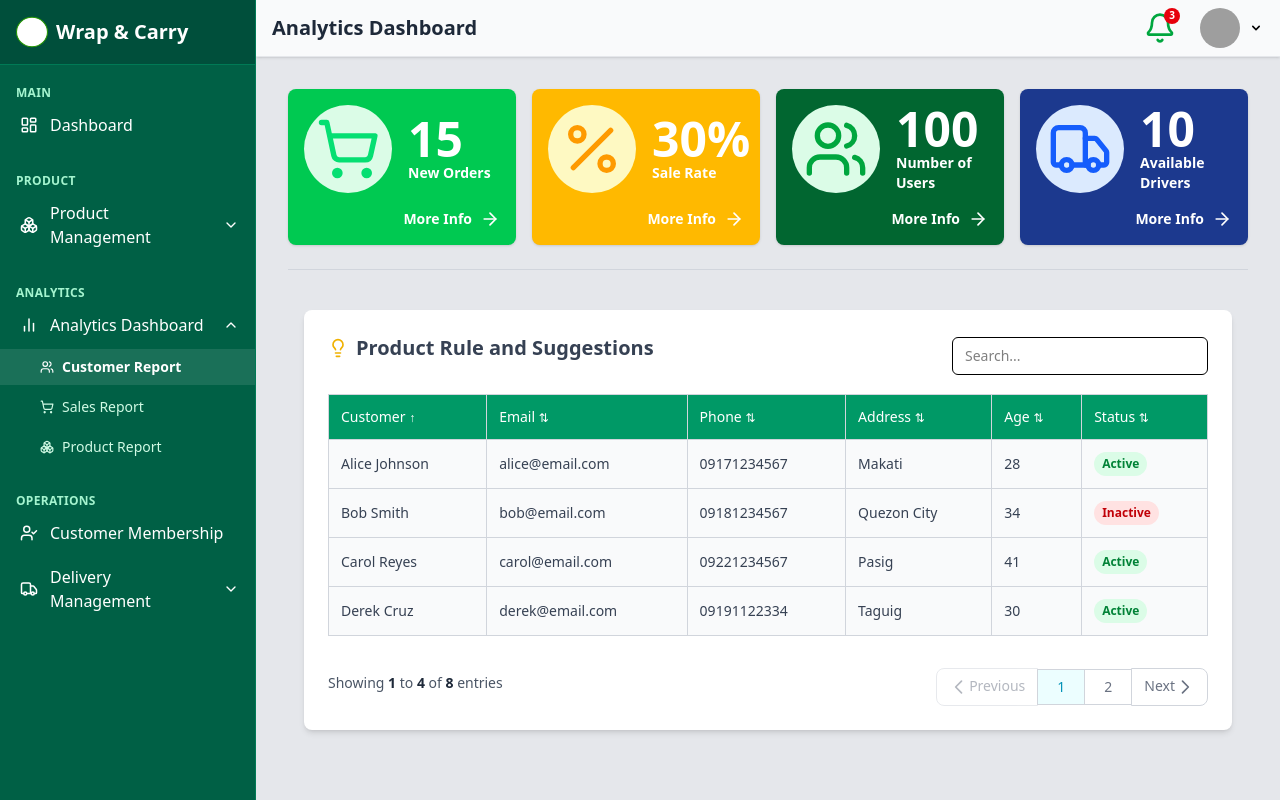
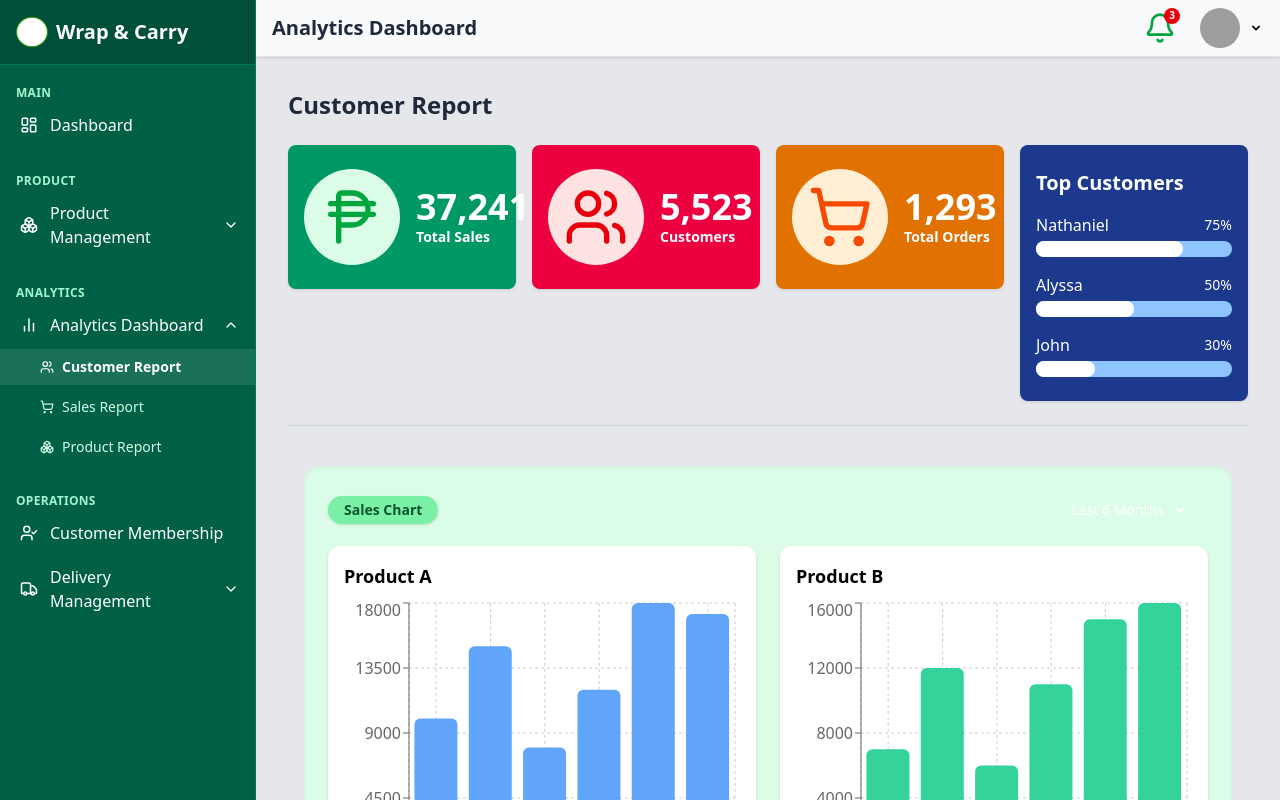
Before and after one commit to MarkDenver01/carry_guides_admin, a React (Vite) app in the folder frontend/: page /dashboard/analytics/customers in a window 1280 px wide. Built offline with nearby package versions, Linux system fonts and the light colour scheme; grey boxes are pictures that could not be loaded.

Commit message:
Added: SalesChartLayout

```diff
--- a/frontend/package.json
+++ b/frontend/package.json
@@ -21,7 +21,8 @@
     "react-dom": "^19.1.0",
     "react-google-recaptcha": "^3.1.0",
     "react-icons": "^5.5.0",
-    "react-router-dom": "^7.6.2"
+    "react-router-dom": "^7.6.2",
+    "recharts": "^3.0.2"
   },
   "devDependencies": {
     "@eslint/js": "^9.24.0",
--- /dev/null
+++ b/frontend/src/layout/analytics/SalesChartLayout.tsx
@@ -0,0 +1,101 @@
+import { useState } from "react";
+import {
+    BarChart,
+    Bar,
+    XAxis,
+    YAxis,
+    Tooltip,
+    ResponsiveContainer,
+    CartesianGrid,
+} from "recharts";
+import {Dropdown, DropdownItem} from "flowbite-react";
+
+const dummyData = {
+    date: [
+        { label: "Jun 1", salesA: 4000, salesB: 3200 },
+        { label: "Jun 2", salesA: 3000, salesB: 2800 },
+        { label: "Jun 3", salesA: 2000, salesB: 2100 },
+        { label: "Jun 4", salesA: 2780, salesB: 2600 },
+        { label: "Jun 5", salesA: 1890, salesB: 2200 },
+    ],
+    month: [
+        { label: "Jan", salesA: 10000, salesB: 7000 },
+        { label: "Feb", salesA: 15000, salesB: 12000 },
+        { label: "Mar", salesA: 8000, salesB: 6000 },
+        { label: "Apr", salesA: 12000, salesB: 11000 },
+        { label: "May", salesA: 18000, salesB: 15000 },
+        { label: "Jun", salesA: 17241, salesB: 16000 },
+    ],
+    year: [
+        { label: "2021", salesA: 24000, salesB: 20000 },
+        { label: "2022", salesA: 30000, salesB: 27000 },
+        { label: "2023", salesA: 34241, salesB: 31000 },
+        { label: "2024", salesA: 37241, salesB: 35000 },
+    ],
+};
+
+export default function SalesChartLayout() {
+    const [filter, setFilter] = useState<"date" | "month" | "year">("month");
+
+    const data = dummyData[filter];
+
+    return (
+        <div className="p-6 rounded-2xl bg-green-100 shadow-inner">
+            {/* Header */}
+            <div className="flex justify-between items-center mb-4">
+        <span className="bg-green-300 text-green-900 font-semibold px-4 py-1 rounded-full text-sm shadow-sm">
+          Sales Chart
+        </span>
+                <Dropdown label={filterLabel(filter)} dismissOnClick={true}>
+                    <DropdownItem onClick={() => setFilter("date")}>By Date</DropdownItem>
+                    <DropdownItem onClick={() => setFilter("month")}>By Month</DropdownItem>
+                    <DropdownItem onClick={() => setFilter("year")}>By Year</DropdownItem>
+                </Dropdown>
+            </div>
+
+            {/* Two Charts Side-by-Side */}
+            <div className="grid grid-cols-1 md:grid-cols-2 gap-6">
+                {/* Chart A */}
+                <div className="bg-white p-4 rounded-xl shadow">
+                    <h3 className="text-lg font-semibold mb-2">Product A</h3>
+                    <ResponsiveContainer width="100%" height={300}>
+                        <BarChart data={data}>
+                            <CartesianGrid strokeDasharray="3 3" />
+                            <XAxis dataKey="label" />
+                            <YAxis />
+                            <Tooltip />
+                            <Bar dataKey="salesA" fill="#60a5fa" radius={[6, 6, 0, 0]} />
+                        </BarChart>
+                    </ResponsiveContainer>
+                </div>
+
+                {/* Chart B */}
+                <div className="bg-white p-4 rounded-xl shadow">
+                    <h3 className="text-lg font-semibold mb-2">Product B</h3>
+                    <ResponsiveContainer width="100%" height={300}>
+                        <BarChart data={data}>
+                            <CartesianGrid strokeDasharray="3 3" />
+                            <XAxis dataKey="label" />
+                            <YAxis />
+                            <Tooltip />
+                            <Bar dataKey="salesB" fill="#34d399" radius={[6, 6, 0, 0]} />
+                        </BarChart>
+                    </ResponsiveContainer>
+                </div>
+            </div>
+        </div>
+    );
+}
+
+function filterLabel(filter: string) {
+    switch (filter) {
+        case "date":
+            return "Last 7 Days";
+        case "month":
+            return "Last 6 Months";
+        case "year":
+            return "Last 3 Years";
+        default:
+            return "Filter";
+    }
+}
--- a/frontend/src/page/analytics/sub/CustomerReport.tsx
+++ b/frontend/src/page/analytics/sub/CustomerReport.tsx
@@ -1,84 +1,88 @@
-import {ArrowRight, Percent, ShoppingCart, Truck, Users} from "lucide-react";
-import DashboardTable from "../../../layout/dashboard/DashboardTableLayout.tsx";
+import { Users, PhilippinePeso, ShoppingCart } from "lucide-react";
+import SalesChartLayout from "../../../layout/analytics/SalesChartLayout";
 
 export default function CustomerReport() {
-    return(
+    return (
         <div className="p-4 flex flex-col gap-6">
+            {/* Page Title */}
+            <h1 className="text-2xl font-bold text-gray-800">Customer Report</h1>
+
             {/* First Grid Section */}
-            <div className="grid grid-cols-1 md:grid-cols-4 gap-4">
-                {/* NEW ORDERS */}
-                <div className="flex flex-col justify-between gap-4 p-4 bg-green-500 rounded-lg shadow hover:shadow-md transition">
+            <div className="grid grid-cols-1 md:grid-cols-4 gap-4 items-start">
+                {/* TOTAL SALES */}
+                <div className="flex flex-col justify-between gap-4 py-6 px-4 bg-emerald-600 rounded-lg shadow hover:shadow-md transition">
                     <div className="flex items-center gap-4">
-                        <div className="p-3 bg-green-100 text-green-400 rounded-full">
+                        <div className="p-4 bg-green-100 text-green-600 rounded-full">
+                            <PhilippinePeso size={64} />
+                        </div>
+                        <div>
+                            <div className="text-4xl font-bold text-white">37,241</div>
+                            <div className="text-sm font-semibold text-white">Total Sales</div>
+                        </div>
+                    </div>
+                </div>
+
+                {/* CUSTOMERS */}
+                <div className="flex flex-col justify-between gap-4 py-6 px-4 bg-rose-600 rounded-lg shadow hover:shadow-md transition">
+                    <div className="flex items-center gap-4">
+                        <div className="p-4 bg-red-100 text-red-600 rounded-full">
+                            <Users size={64} />
+                        </div>
+                        <div>
+                            <div className="text-4xl font-bold text-white">5,523</div>
+                            <div className="text-sm font-semibold text-white">Customers</div>
+                        </div>
+                    </div>
+                </div>
+
+                {/* ORDERS */}
+                <div className="flex flex-col justify-between gap-4 py-6 px-4 bg-amber-600 rounded-lg shadow hover:shadow-md transition">
+                    <div className="flex items-center gap-4">
+                        <div className="p-4 bg-orange-100 text-orange-600 rounded-full">
                             <ShoppingCart size={64} />
                         </div>
                         <div>
-                            <div className="text-5xl font-bold text-white">15</div>
-                            <div className="text-sm font-semibold text-white">New Orders</div>
+                            <div className="text-4xl font-bold text-white">1,293</div>
+                            <div className="text-sm font-semibold text-white">Total Orders</div>
                         </div>
-                    </div>
-                    <div className="flex justify-end">
-                        <button className="group flex items-center gap-2 text-sm font-semibold text-white hover:underline">
-                            More Info
-                            <ArrowRight size={20} className="transition-transform group-hover:translate-x-1 group-hover:text-white" />
-                        </button>
                     </div>
                 </div>
 
-                {/* SALES RATES */}
-                <div className="flex flex-col justify-between gap-4 p-4 bg-amber-400 rounded-lg shadow hover:shadow-md transition">
-                    <div className="flex items-center gap-4">
-                        <div className="p-3 bg-yellow-100 text-amber-500 rounded-full">
-                            <Percent size={64} />
+                {/* TOP CUSTOMERS */}
+                <div className="flex flex-col gap-4 py-6 px-4 bg-blue-900 rounded-lg shadow hover:shadow-md transition">
+                    <h1 className="text-xl font-semibold text-white">Top Customers</h1>
+
+                    {/* Customer 1 */}
+                    <div>
+                        <div className="flex justify-between items-center text-white mb-1">
+                            <span className="font-medium">Nathaniel</span>
+                            <span className="text-sm">75%</span>
                         </div>
-                        <div>
-                            <div className="text-5xl font-bold text-white">30%</div>
-                            <div className="text-sm font-semibold text-white">Sale Rate</div>
+                        <div className="w-full bg-blue-300 rounded-full h-4">
+                            <div className="bg-white h-4 rounded-full" style={{ width: '75%' }}></div>
                         </div>
                     </div>
-                    <div className="flex justify-end">
-                        <button className="group flex items-center gap-2 text-sm font-semibold text-white hover:underline">
-                            More Info
-                            <ArrowRight size={20} className="transition-transform group-hover:translate-x-1 group-hover:text-white" />
-                        </button>
-                    </div>
-                </div>
 
-                {/* NUMBER OF USERS */}
-                <div className="flex flex-col justify-between gap-4 p-4 bg-green-800 rounded-lg shadow hover:shadow-md transition">
-                    <div className="flex items-center gap-4">
-                        <div className="p-3 bg-green-100 text-green-600 rounded-full">
-                            <Users size={64} />
+                    {/* Customer 2 */}
+                    <div>
+                        <div className="flex justify-between items-center text-white mb-1">
+                            <span className="font-medium">Alyssa</span>
+                            <span className="text-sm">50%</span>
                         </div>
-                        <div>
-                            <div className="text-5xl font-bold text-white">100</div>
-                            <div className="text-sm font-semibold text-white">Number of Users</div>
+                        <div className="w-full bg-blue-300 rounded-full h-4">
+                            <div className="bg-white h-4 rounded-full" style={{ width: '50%' }}></div>
                         </div>
                     </div>
-                    <div className="flex justify-end">
-                        <button className="group flex items-center gap-2 text-sm font-semibold text-white hover:underline">
-                            More Info
-                            <ArrowRight size={20} className="transition-transform group-hover:translate-x-1 group-hover:text-white" />
-                        </button>
-                    </div>
-                </div>
 
-                {/* AVAILABLE DRIVER */}
-                <div className="flex flex-col justify-between gap-4 p-4 bg-blue-900 rounded-lg shadow hover:shadow-md transition">
-                    <div className="flex items-center gap-4">
-                        <div className="p-3 bg-blue-100 text-blue-600 rounded-full">
-                            <Truck size={64} />
+                    {/* Customer 3 */}
+                    <div>
+                        <div className="flex justify-between items-center text-white mb-1">
+                            <span className="font-medium">John</span>
+                            <span className="text-sm">30%</span>
                         </div>
-                        <div>
-                            <div className="text-5xl font-bold text-white">10</div>
-                            <div className="text-sm font-semibold text-white">Available Drivers</div>
+                        <div className="w-full bg-blue-300 rounded-full h-4">
+                            <div className="bg-white h-4 rounded-full" style={{ width: '30%' }}></div>
                         </div>
-                    </div>
-                    <div className="flex justify-end">
-                        <button className="group flex items-center gap-2 text-sm font-semibold text-white hover:underline">
-                            More Info
-                            <ArrowRight size={20} className="transition-transform group-hover:translate-x-1 group-hover:text-white" />
-                        </button>
                     </div>
                 </div>
             </div>
@@ -86,9 +90,9 @@ export default function CustomerReport() {
             {/* Divider */}
             <div className="border-t border-gray-300" />
 
-            {/* Second Section (optional content) */}
+            {/* Sales Chart Section */}
             <div className="p-4">
-                <DashboardTable/>
+                <SalesChartLayout />
             </div>
         </div>
     );
```
Also changed, not shown: 1 other file (tests, documents, lock files or other folders).
